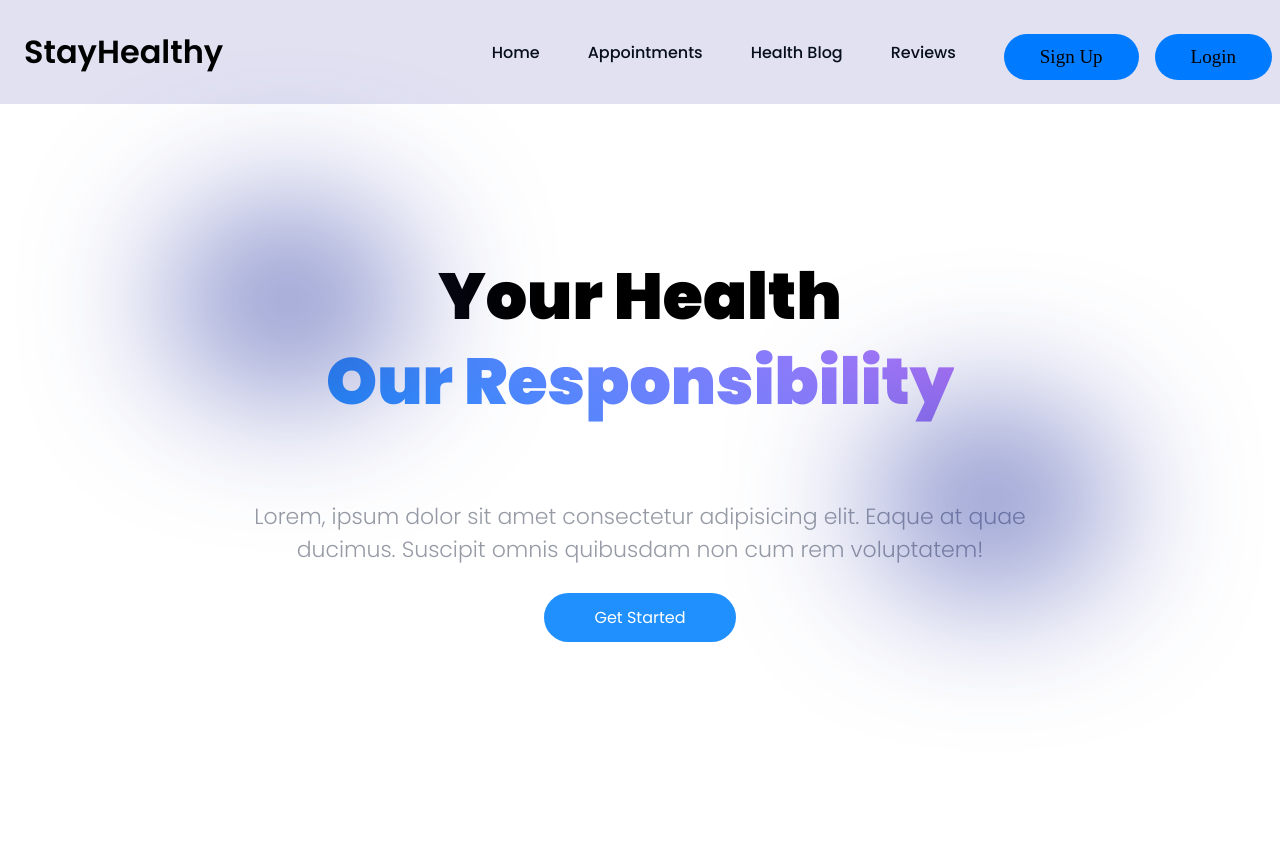
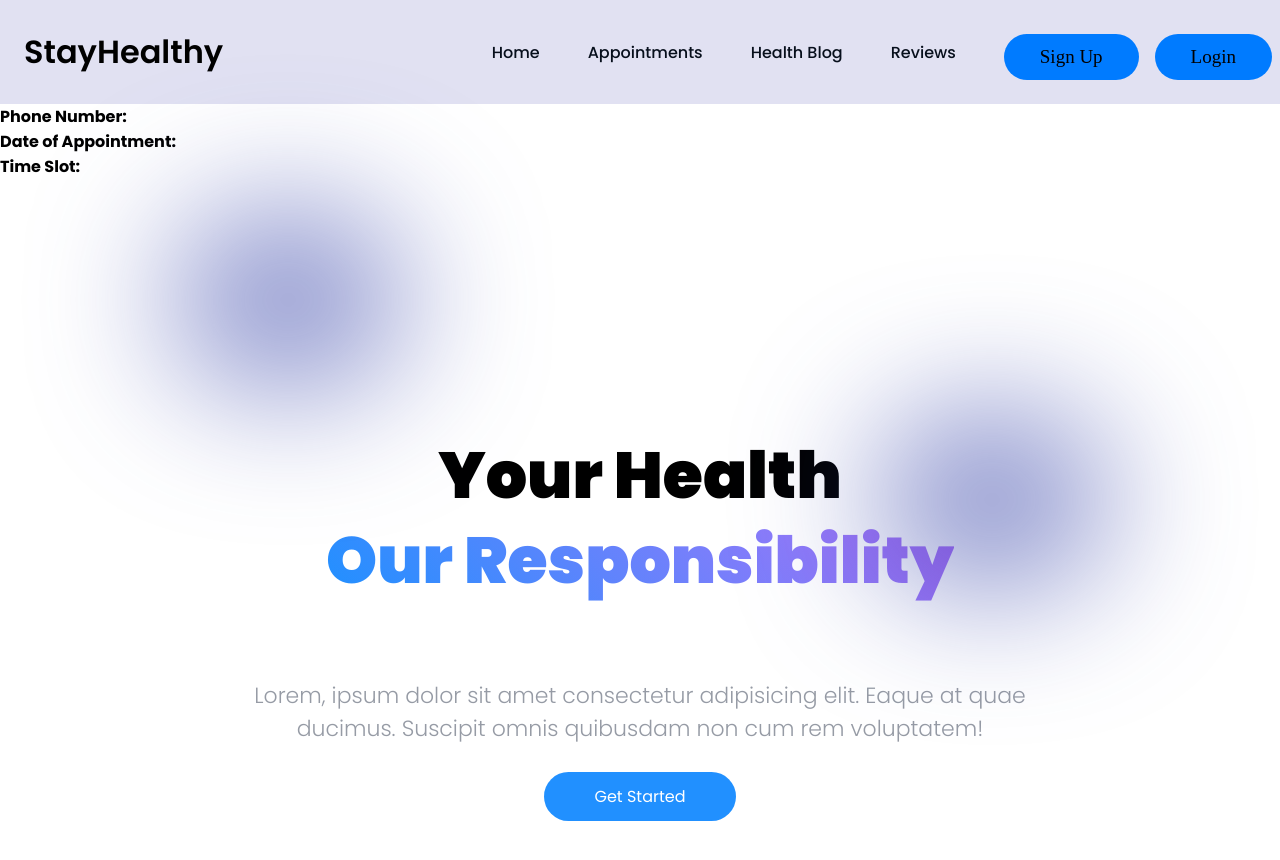
Before and after one commit to Gabby291/test_med_app, a React (Create React App) app: page / in a window 1280 px wide. Shown: the top 860 px of the page. Before the commit the page ends 800 px from the top, so only its background shows below. Built offline with nearby package versions, Linux system fonts and the light colour scheme.

Commit message:
notification

```diff
--- a/src/App.js
+++ b/src/App.js
@@ -7,6 +7,7 @@ import Sign_Up from './Components/Sign_Up/Sign_Up';
 import Login from './Components/Login/Login';
 import InstantConsultation from './Components/InstantConsultationBooking/InstantConsultation';
 import BookingConsultation from './Components/BookingConsultation';
+import Notification from './Components/Notification/Notification';
 
 
 
@@ -17,6 +18,7 @@ function App() {
   return (
     <BrowserRouter>
       <Navbar />
+       <Notification/>
       <Routes>
       <Route path="/" element={<Landing_Page />} />
       <Route path="/signup" element={<Sign_Up />} />
--- a/src/Components/DoctorCard/DoctorCard.js
+++ b/src/Components/DoctorCard/DoctorCard.js
@@ -89,6 +89,8 @@ const DoctorCard = ({ name, speciality, experience, ratings, profilePic }) => {
                     <div className="bookedInfo" key={appointment.id}>
                       <p>Name: {appointment.name}</p>
                       <p>Phone Number: {appointment.phoneNumber}</p>
+                      <p>Speciality: {speciality}</p>
+                      <p>Time Slot: {appointment.appointmentTime}</p>
                       <button onClick={() => handleCancel(appointment.id)}>Cancel Appointment</button>
                     </div>
                   ))}
--- /dev/null
+++ b/src/Components/Notification/Notification.js
@@ -0,0 +1,88 @@
+// Following code has been commented with appropriate comments for your reference.
+import React, { useEffect, useState } from 'react';
+import Navbar from '../Navbar/Navbar';
+import name from '../AppointmentForm/AppointmentForm'
+import phoneNumber from '../AppointmentForm/AppointmentForm'
+import appointmentDate from '../AppointmentForm/AppointmentForm'
+import appointmentTime from '../AppointmentForm/AppointmentForm'
+
+// Function component Notification to display user notifications
+const Notification = ({ children }) => {
+  // State variables to manage user authentication, username, doctor data, and appointment data
+  const [isLoggedIn, setIsLoggedIn] = useState(false);
+  const [username, setUsername] = useState("");
+  const [doctorData, setDoctorData] = useState(null);
+  const [appointmentData, setAppointmentData] = useState(null);
+
+  // useEffect hook to perform side effects in the component
+  useEffect(() => {
+    // Retrieve stored username, doctor data, and appointment data from sessionStorage and localStorage
+    const storedUsername = sessionStorage.getItem('email');
+    const storedDoctorData = JSON.parse(localStorage.getItem('doctorData'));
+    const storedAppointmentData = JSON.parse(localStorage.getItem(storedDoctorData?.name));
+
+    // Set isLoggedIn state to true and update username if storedUsername exists
+    if (storedUsername) {
+      setIsLoggedIn(true);
+      setUsername(storedUsername);
+    }
+
+    // Set doctorData state if storedDoctorData exists
+    if (storedDoctorData) {
+      setDoctorData(storedDoctorData);
+    }
+
+    // Set appointmentData state if storedAppointmentData exists
+    if (storedAppointmentData) {
+      setAppointmentData(storedAppointmentData);
+    }
+  }, []); // Empty dependency array ensures useEffect runs only once after initial render
+
+  // Return JSX elements to display Navbar, children components, and appointment details if user is logged in
+  return (
+    <div>
+      {/* Render Navbar component */}
+      <Navbar ></Navbar>
+      {/* Render children components */}
+      {children}
+      {/* Display appointment details if user is logged in and appointmentData is available */}
+      {/* {isLoggedIn && appointmentData && ( */}
+        <>
+          <div className="appointment-card">
+            <div className="appointment-card__content">
+              {/* Display title for appointment details */}
+              <h3 className="appointment-card__title">Appointment Details</h3>
+              <p className="appointment-card__message">
+                {/* Display doctor's name from doctorData */}
+                <strong>Doctor:</strong> {doctorData?.name}
+              </p>
+              <p className="appointment-card__message">
+                {/* Display doctor's name from doctorData */}
+                <strong>Speciality:</strong>
+              </p>
+              <p className="appointment-card__message">
+                {/* Display doctor's name from doctorData */}
+                <strong>Name:</strong> {name}
+              </p>
+              <p className="appointment-card__message">
+                {/* Display doctor's name from doctorData */}
+                <strong>Phone Number:</strong> {phoneNumber}
+              </p>
+              <p className="appointment-card__message">
+                {/* Display doctor's name from doctorData */}
+                <strong>Date of Appointment:</strong> {appointmentDate}
+              </p>
+              <p className="appointment-card__message">
+                {/* Display doctor's name from doctorData */}
+                <strong>Time Slot:</strong> {appointmentTime}
+              </p>
+            </div>
+          </div>
+        </>
+     {/* )} */}
+    </div>
+  );
+};
+
+// Export Notification component for use in other parts of the application
+export default Notification;
```
Also changed, not shown: src/Components/Notification/Notification.css (added).
